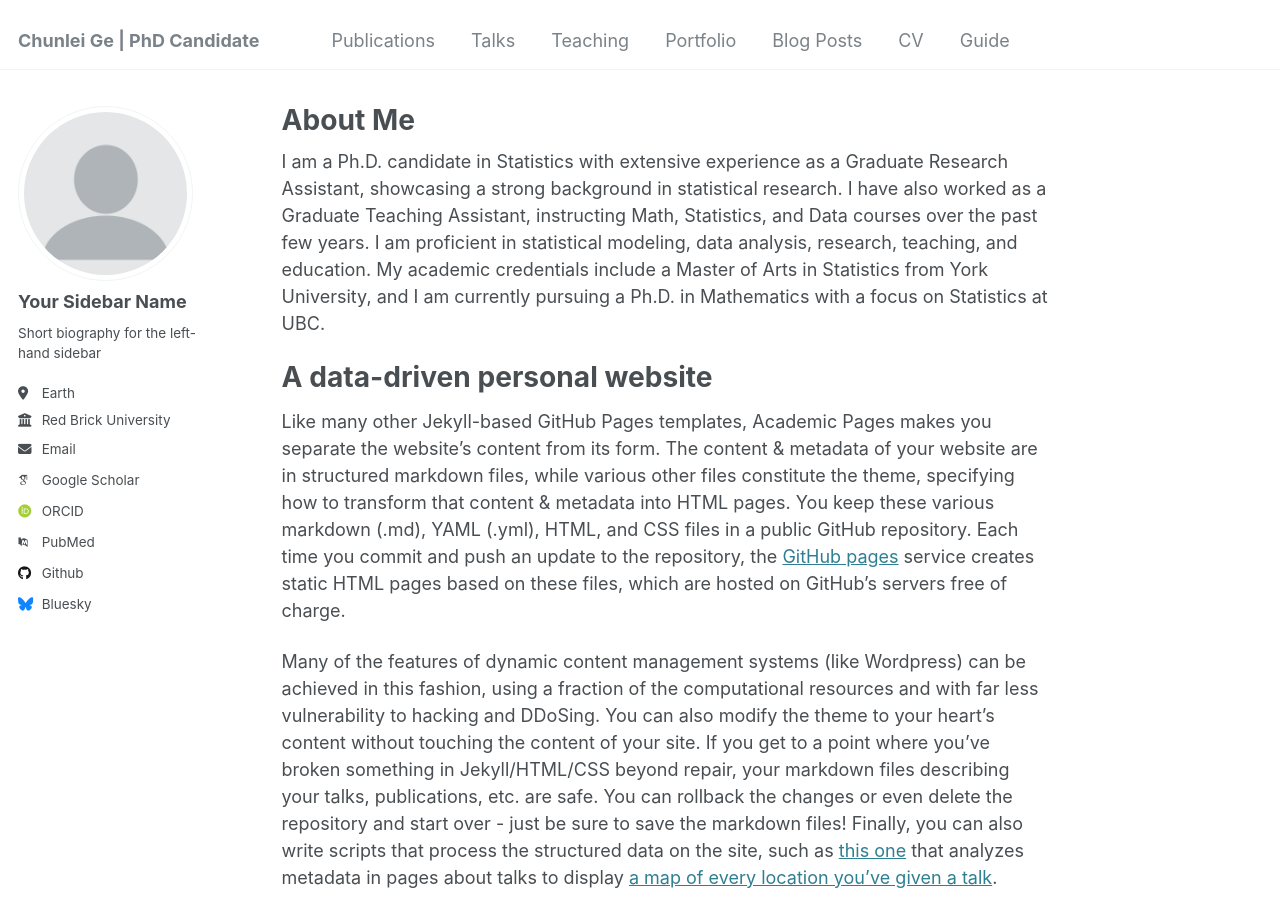
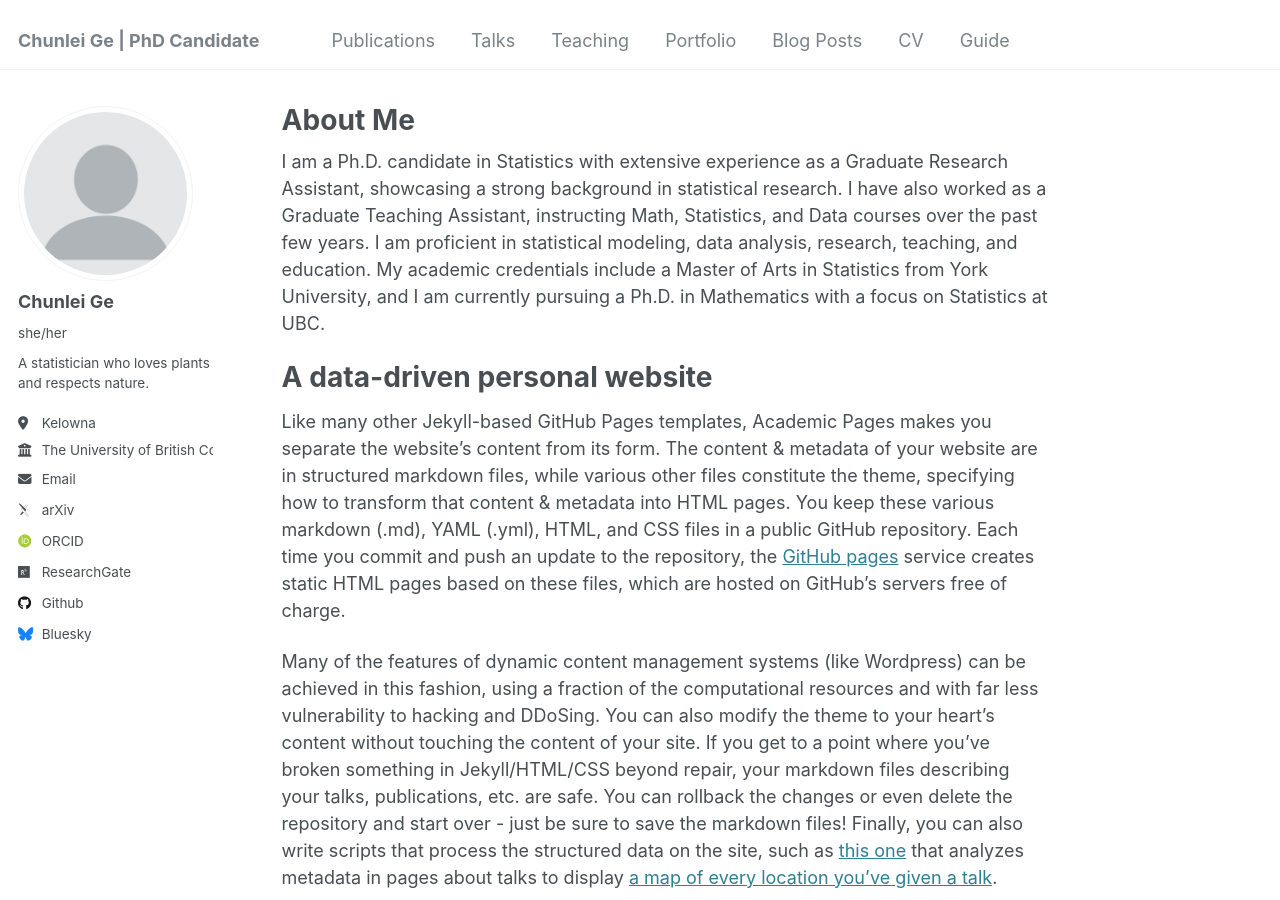
Before and after one commit to chunleige/chunleige.github.io, a Jekyll site: the page built from _pages/about.md, in a window 1280 px wide and 900 px high. Built offline with Jekyll 4.4.1, drawn with Linux system fonts in a browser that asks for light colours; some web fonts are replaced.

Commit message:
Update _config.yml

```diff
--- a/_config.yml
+++ b/_config.yml
@@ -12,7 +12,7 @@ title                    : "Chunlei Ge | PhD Candidate"
 title_separator          : "-"
 name                     : &name "Your Name"
 description              : &description "personal description"
-url                      : https://academicpages.github.io # the base hostname & protocol for your site e.g. "https://[your GitHub username].github.io"
+url                      : https://chunleige.github.io # the base hostname & protocol for your site e.g. "https://[your GitHub username].github.io"
 baseurl                  : "" # the subpath of your site, e.g. "/blog"
 repository               : "academicpages/academicpages.github.io"
 
@@ -22,23 +22,23 @@ repository               : "academicpages/academicpages.github.io"
 author:
   # Biographic information
   avatar           : "profile.png"
-  name             : "Your Sidebar Name"
-  pronouns         : # example: "she/her"
-  bio              : "Short biography for the left-hand sidebar"
-  location         : "Earth"
-  employer         : "Red Brick University"
+  name             : "Chunlei Ge"
+  pronouns         : "she/her"
+  bio              : "A statistician who loves plants and respects nature. "
+  location         : "Kelowna"
+  employer         : "The University of British Columbia Okanagan"
   uri              : # URL
-  email            : "none@example.org"
+  email            : "chunlei.ge@ubc.ca"
 
   # Academic websites
-  arxiv            : # URL - Update with the correct link to your profile
-  googlescholar    : "https://scholar.google.com/citations?user=PS_CX0AAAAAJ"
-  impactstory      : # URL
-  orcid            : "http://orcid.org/yourorcidurl"
-  semantic         : # URL
-  pubmed           : "https://www.ncbi.nlm.nih.gov/pubmed/?term=john+snow"
-  researchgate     : # URL
-  scopus           : # URL
+  arxiv            : "http://arxiv.org/a/ge_c_3"
+  # googlescholar    : "https://scholar.google.com/citations?user=PS_CX0AAAAAJ"
+  # impactstory      : # URL
+  orcid            : "https://orcid.org/0009-0009-4624-6341"
+  # semantic         : # URL
+  # pubmed           : "https://www.ncbi.nlm.nih.gov/pubmed/?term=john+snow"
+  researchgate     : "https://www.researchgate.net/profile/Chunlei-Ge-2"
+  # scopus           : # URL
 
   # Repositories and software development
   bitbucket        : # Username - Update with your username on the site
```
